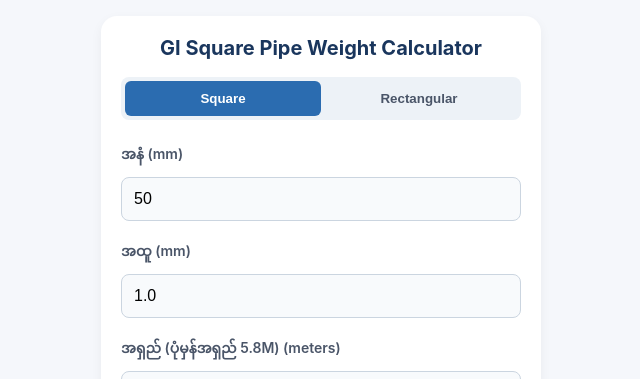
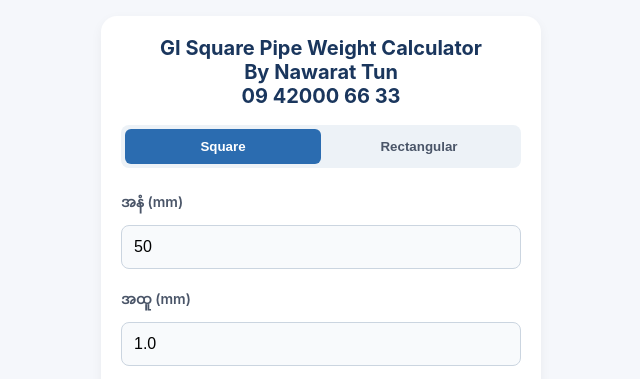
Before and after one commit to jackpanther312-source/GiPipeCalculator, a plain HTML site: page index.html in a window 1280 px wide. Shown: the top 379 px of the page, without its empty margins (319-959 px from the left). Drawn offline with Linux system fonts and the light colour scheme.

Commit message:
Update index.html

```diff
--- a/index.html
+++ b/index.html
@@ -102,7 +102,7 @@
 <body>
 
 <div class="card">
-    <h2>GI Square Pipe Weight Calculator</h2>
+    <h2>GI Square Pipe Weight Calculator<br>By Nawarat Tun<br>09 42000 66 33</h2>
 
     <div class="toggle-container">
         <button class="toggle-btn active" id="btnSquare" onclick="setShape('square')">Square</button>
```
